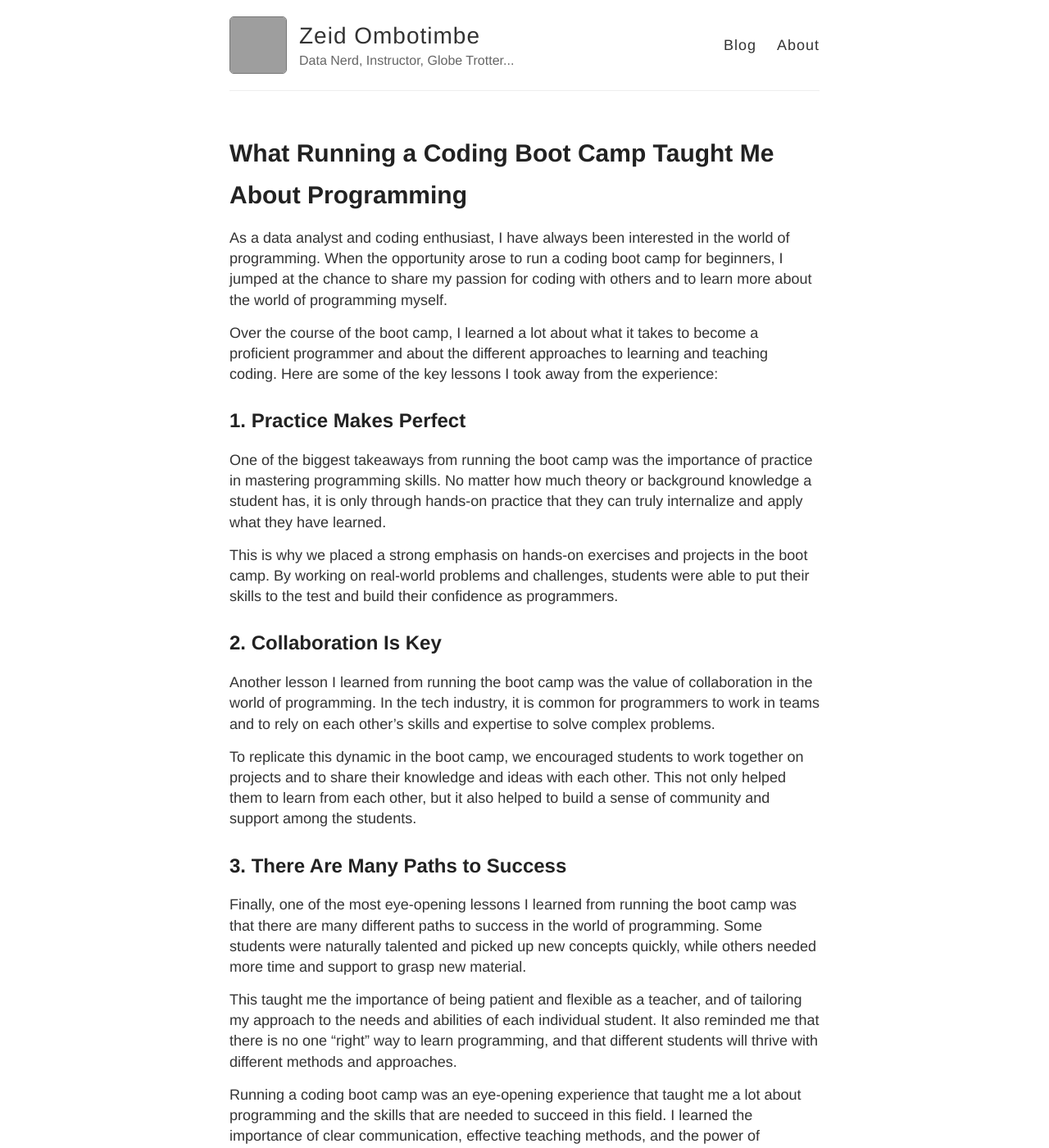
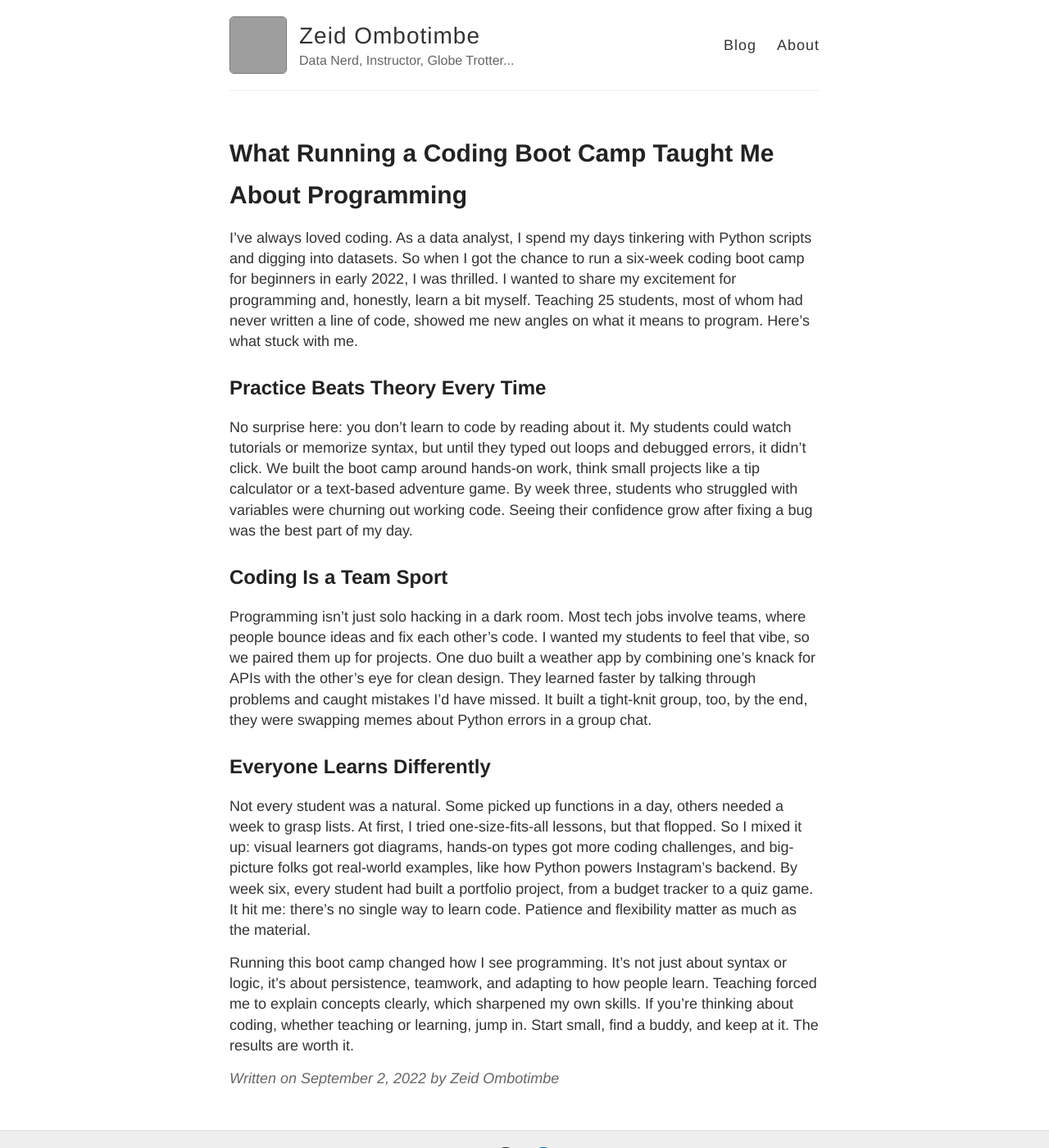
Before and after one commit to obtbe/obtbe.github.io, a Jekyll site: the page built from _posts/2022-09-02-running-a-bootcamp.md, in a window 1280 px wide and 1400 px high. Shown: the whole window at 82% size. Built offline with Jekyll 4.4.1, drawn with Linux system fonts in a browser that asks for light colours; some of the changed text lies outside the part shown; grey boxes are pictures that could not be loaded.

Commit message:
running a bootcam update

```diff
--- a/_posts/2022-09-02-running-a-bootcamp.md
+++ b/_posts/2022-09-02-running-a-bootcamp.md
@@ -6,26 +6,18 @@ categories: [programming, python]
 # disqus: false
 ---
 
-As a data analyst and coding enthusiast, I have always been interested in the world of programming. When the opportunity arose to run a coding boot camp for beginners, I jumped at the chance to share my passion for coding with others and to learn more about the world of programming myself.
+I’ve always loved coding. As a data analyst, I spend my days tinkering with Python scripts and digging into datasets. So when I got the chance to run a six-week coding boot camp for beginners in early 2022, I was thrilled. I wanted to share my excitement for programming and, honestly, learn a bit myself. Teaching 25 students, most of whom had never written a line of code, showed me new angles on what it means to program. Here’s what stuck with me.
 
-Over the course of the boot camp, I learned a lot about what it takes to become a proficient programmer and about the different approaches to learning and teaching coding. Here are some of the key lessons I took away from the experience:
+## Practice Beats Theory Every Time
 
-## 1. Practice Makes Perfect
+No surprise here: you don’t learn to code by reading about it. My students could watch tutorials or memorize syntax, but until they typed out loops and debugged errors, it didn’t click. We built the boot camp around hands-on work, think small projects like a tip calculator or a text-based adventure game. By week three, students who struggled with variables were churning out working code. Seeing their confidence grow after fixing a bug was the best part of my day.
 
-One of the biggest takeaways from running the boot camp was the importance of practice in mastering programming skills. No matter how much theory or background knowledge a student has, it is only through hands-on practice that they can truly internalize and apply what they have learned.
+## Coding Is a Team Sport
 
-This is why we placed a strong emphasis on hands-on exercises and projects in the boot camp. By working on real-world problems and challenges, students were able to put their skills to the test and build their confidence as programmers.
+Programming isn’t just solo hacking in a dark room. Most tech jobs involve teams, where people bounce ideas and fix each other’s code. I wanted my students to feel that vibe, so we paired them up for projects. One duo built a weather app by combining one’s knack for APIs with the other’s eye for clean design. They learned faster by talking through problems and caught mistakes I’d have missed. It built a tight-knit group, too, by the end, they were swapping memes about Python errors in a group chat.
 
-## 2. Collaboration Is Key
+## Everyone Learns Differently
 
-Another lesson I learned from running the boot camp was the value of collaboration in the world of programming. In the tech industry, it is common for programmers to work in teams and to rely on each other's skills and expertise to solve complex problems.
+Not every student was a natural. Some picked up functions in a day, others needed a week to grasp lists. At first, I tried one-size-fits-all lessons, but that flopped. So I mixed it up: visual learners got diagrams, hands-on types got more coding challenges, and big-picture folks got real-world examples, like how Python powers Instagram’s backend. By week six, every student had built a portfolio project, from a budget tracker to a quiz game. It hit me: there’s no single way to learn code. Patience and flexibility matter as much as the material.
 
-To replicate this dynamic in the boot camp, we encouraged students to work together on projects and to share their knowledge and ideas with each other. This not only helped them to learn from each other, but it also helped to build a sense of community and support among the students.
-
-## 3. There Are Many Paths to Success
-
-Finally, one of the most eye-opening lessons I learned from running the boot camp was that there are many different paths to success in the world of programming. Some students were naturally talented and picked up new concepts quickly, while others needed more time and support to grasp new material.
-
-This taught me the importance of being patient and flexible as a teacher, and of tailoring my approach to the needs and abilities of each individual student. It also reminded me that there is no one "right" way to learn programming, and that different students will thrive with different methods and approaches.
-
-Running a coding boot camp was an eye-opening experience that taught me a lot about programming and the skills that are needed to succeed in this field. I learned the importance of clear communication, effective teaching methods, and the power of persistence and hard work. I hope that these insights can help others who are interested in learning how to code and pursuing a career in the tech industry.
+Running this boot camp changed how I see programming. It’s not just about syntax or logic, it’s about persistence, teamwork, and adapting to how people learn. Teaching forced me to explain concepts clearly, which sharpened my own skills. If you’re thinking about coding, whether teaching or learning, jump in. Start small, find a buddy, and keep at it. The results are worth it.
```
